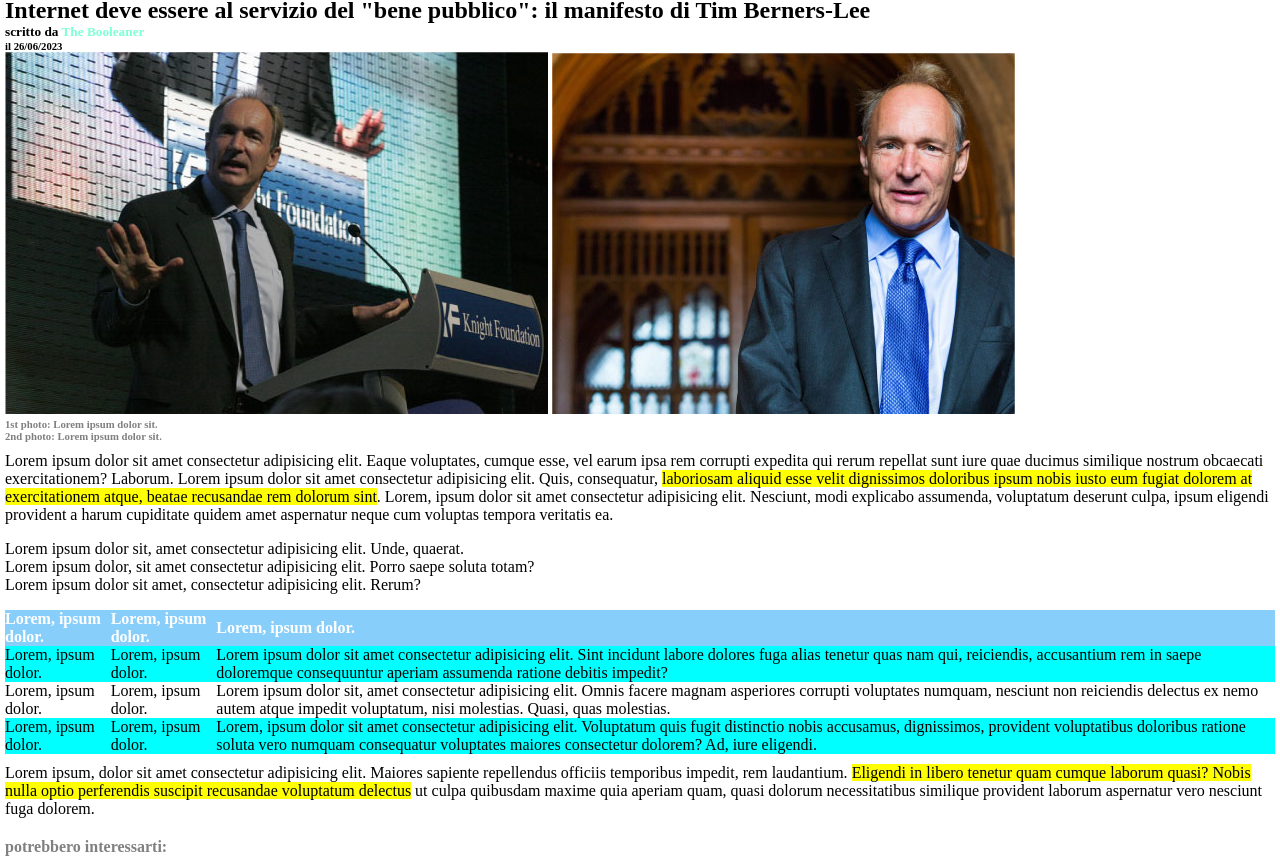
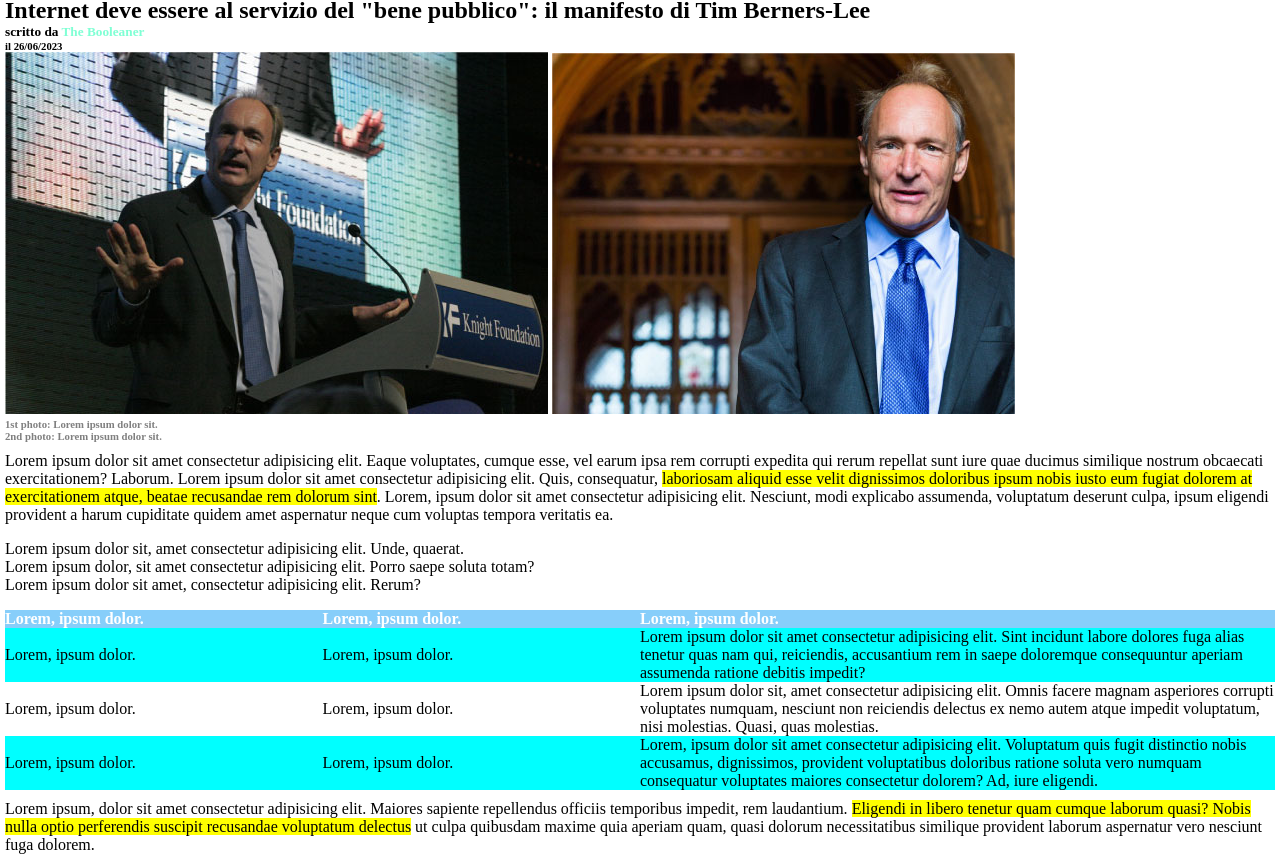
Before and after one commit to CarloFanelli/html-css-booleaner, a plain HTML site: page index.html in a window 1280 px wide. Shown: the part 97-955 px from the top of the page. Drawn offline with Linux system fonts and the light colour scheme.

Commit message:
add changes to the table section

```diff
--- a/css/style.css
+++ b/css/style.css
@@ -70,8 +70,14 @@ th{
 .tr-even{
     background-color: white;
 }
+.first-column,.second-column{
+    width:25%;
+}
+.third-column{
+    width: 50%;
+}
+/*end of css for the article section*/
 
-/*end of css for the article section*/
 .related-article{
     margin-top: 20px;
 }
--- a/index.html
+++ b/index.html
@@ -73,16 +73,16 @@
                     <table>
                         <thead>
                             <tr>
-                            <th>Lorem, ipsum dolor.</th>
-                            <th>Lorem, ipsum dolor.</th>
-                            <th>Lorem, ipsum dolor.</th>
+                            <th class="first-column">Lorem, ipsum dolor.</th>
+                            <th class="second-column">Lorem, ipsum dolor.</th>
+                            <th class="third-column">Lorem, ipsum dolor.</th>
                             </tr>
                         </thead>
                         <tbody>
                             <tr class="tr-odd">
-                                <td>Lorem, ipsum dolor.</td>
-                                <td>Lorem, ipsum dolor.</td>
-                                <td>Lorem ipsum dolor sit amet consectetur
+                                <td class="first-column">Lorem, ipsum dolor.</td>
+                                <td class="second-column">Lorem, ipsum dolor.</td>
+                                <td class="third-column">Lorem ipsum dolor sit amet consectetur
                                     adipisicing elit. Sint incidunt labore
                                     dolores fuga alias tenetur quas nam qui,
                                     reiciendis, accusantium rem in saepe
@@ -90,9 +90,9 @@
                                     ratione debitis impedit?</td>
                             </tr>
                             <tr class="tr-even">
-                                <td>Lorem, ipsum dolor.</td>
-                                <td>Lorem, ipsum dolor.</td>
-                                <td>Lorem ipsum dolor sit, amet consectetur
+                                <td class="first-column">Lorem, ipsum dolor.</td>
+                                <td class="second-column">Lorem, ipsum dolor.</td>
+                                <td class="third-column">Lorem ipsum dolor sit, amet consectetur
                                     adipisicing elit. Omnis facere magnam
                                     asperiores corrupti voluptates numquam,
                                     nesciunt non reiciendis delectus ex nemo
@@ -100,9 +100,9 @@
                                     molestias. Quasi, quas molestias.</td>
                             </tr>
                             <tr class="tr-odd">
-                                <td>Lorem, ipsum dolor.</td>
-                                <td>Lorem, ipsum dolor.</td>
-                                <td>Lorem, ipsum dolor sit amet consectetur
+                                <td class="first-column">Lorem, ipsum dolor.</td>
+                                <td class="second-column">Lorem, ipsum dolor.</td>
+                                <td class="third-column">Lorem, ipsum dolor sit amet consectetur
                                     adipisicing elit. Voluptatum quis fugit
                                     distinctio nobis accusamus, dignissimos,
                                     provident voluptatibus doloribus ratione
```
